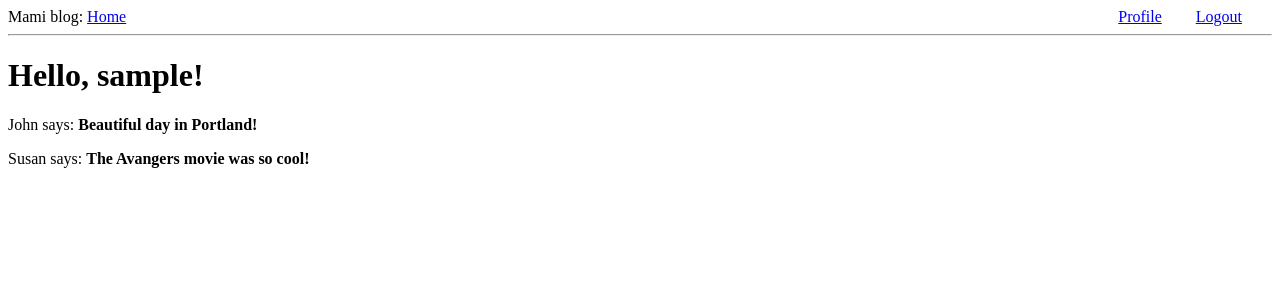
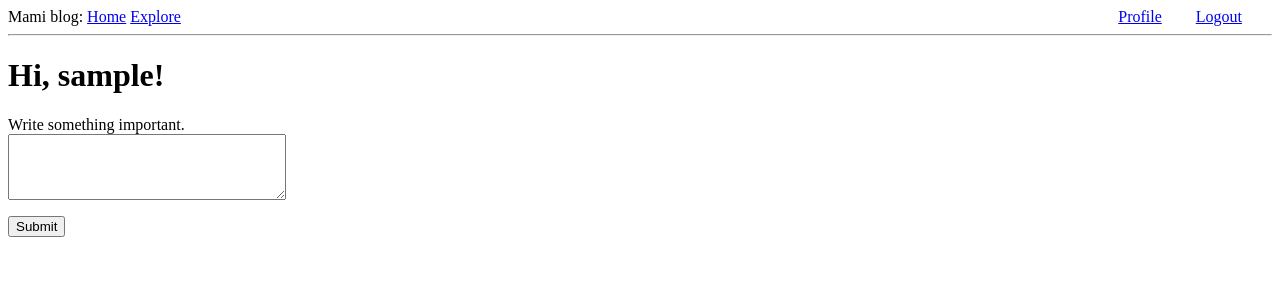
Before and after one commit to muluel/flask-blog, a Flask app: page / in a window 1280 px wide. Shown: the top 300 px of the page. Run offline with Flask 2, Linux system fonts and the light colour scheme; the visitor is signed in with stand-in values (Sample User, id 1); data comes from the database, SQL or seed files in the repository; data that the repository does not hold is empty; parts of the project's set-up code (start-up, migrations or seed data) failed here and were passed over.

Commit message:
write post added

```diff
--- a/app/forms.py
+++ b/app/forms.py
@@ -30,5 +30,20 @@ class RegistrationForm(FlaskForm):
 
 class EditProfileForm(FlaskForm):
     username = StringField('Username', validators=[DataRequired()])
-    about_me = TextAreaField('About Me', validators=[Length(min=0, max=140)])
+    about_me = TextAreaField('About me', validators=[Length(min=0, max=140)])
     submit = SubmitField('Submit')
+
+    def __init__(self, original_username, *args, **kwargs):
+        super(EditProfileForm, self).__init__(*args, **kwargs)
+        self.original_username = original_username
+
+    def validate_username(self, username):
+        if username.data != self.original_username:
+            user = User.query.filter_by(username=self.username.data).first()
+            if user is not None:
+                raise ValidationError('Please use a different username.')
+
+class PostForm(FlaskForm):
+    post = TextAreaField('Write something important.', validators=[
+        DataRequired(), Length(min=1,max=140)])
+    submit = SubmitField('Submit')
--- a/app/models.py
+++ b/app/models.py
@@ -57,7 +57,7 @@ class User(UserMixin, db.Model):
         followed = Post.query.join(
             followers, (followers.c.followed_id == Post.user_id)).filter(
                 followers.c.follower_id == self.id)
-        own, = Post.query.filter_by(user_id=self.id)
+        own = Post.query.filter_by(user_id=self.id)
         return followed.union(own).order_by(Post.timestamp.desc())
 
 # User Loader Function
--- a/app/routes.py
+++ b/app/routes.py
@@ -1,31 +1,28 @@
 from flask import render_template, flash, redirect, url_for, request
 from app import app, db
-from app.forms import LoginForm, RegistrationForm, EditProfileForm
+from app.forms import LoginForm, RegistrationForm, EditProfileForm, PostForm
 from flask_login import current_user, login_user, logout_user, login_required
 from werkzeug.urls import url_parse
-from app.models import User
+from app.models import User, Post
 from datetime import datetime
 
 # Url setting
-@app.route('/')
-@app.route('/index')
+@app.route('/', methods=['GET','POST'])
+@app.route('/index', methods=['GET','POST'])
 @login_required
 
 # index view
 def index():
-    user={'username':'John', 'username':'Susan'}
-    posts=[
-        {
-            'author':{'username':'John'},
-            'body': 'Beautiful day in Portland!'
-        },
-        {
-            'author':{'username':'Susan'},
-            'body': 'The Avangers movie was so cool!'
-        }
-    ]
+    form = PostForm()
+    if form.validate_on_submit():
+        post = Post(body=form.post.data, author=current_user)
+        db.session.add(post)
+        db.session.commit()
+        flash('Your post is sended.')
+        return redirect(url_for('index'))
+    posts = current_user.followed_posts().all()
     # view leri render ederek son hallerinin ne olmasini soyler
-    return render_template('index.html', title='Home', posts=posts)
+    return render_template('index.html', title='Home Page', form=form, posts=posts)
 
 #login sayfasi icin url
 @app.route('/login', methods=['GET','POST'])
@@ -137,3 +134,10 @@ def unfollow(username):
     db.session.commit()
     flash('You are not following {}.'.format(username))
     return redirect(url_for('user', username=username))
+
+@app.route('/explore')
+@login_required
+
+def explore():
+    posts = Post.query.order_by(Post.timestamp.desc()).all()
+    return render_template('index.html', title='Explore', posts=posts)
--- a/app/templates/_post.html
+++ b/app/templates/_post.html
@@ -3,7 +3,11 @@
         <td>
             <img src="{{ post.author.avatar(36) }}">
         </td>
-        <td>{{ post.author.username }} says:
+        <td>
+            <a href="{{ url_for('user', username=post.author.username) }}">
+                {{ post.author.username }}
+            </a>
+            says:
             <br>{{ post.body }}</td>
     </tr>
 </table>
--- a/app/templates/base.html
+++ b/app/templates/base.html
@@ -22,6 +22,7 @@
     <div>
         Mami blog:
         <a href="{{ url_for('index') }}">Home</a>
+        <a href="{{ url_for('explore') }}">Explore</a>
         {% if current_user.is_anonymous %}
         <a href="{{ url_for('login') }}">Login</a>
         {% else %}
--- a/app/templates/index.html
+++ b/app/templates/index.html
@@ -2,18 +2,24 @@
 
 {% block content %}
 
-<h1>Hello, {{ current_user.username }}!</h1>
+    <h1>Hi, {{ current_user.username }}!</h1>
+    {% if form %}
 
-{% for post in posts %}
-<div>
-    <p>
-        {{post.author.username}} says:
-        <b>
-            {{post.body}}
-        </b>
-    </p>
-</div>
+        <form action="" method="post">
+            {{ form.hidden_tag() }}
+            <p>
+                {{ form.post.label }}<br>
+                {{ form.post(cols=32, rows=4) }}<br>
+                {% for error in form.post.errors %}
+                <span>[{{ error }}]</span>
+                {% endfor %}
+            </p>
+            <p>{{ form.submit() }}</p>
+        </form>
 
-{% endfor %}
+    {% endif %}
+    {% for post in posts %}
+        {% include "_post.html" %}
+    {% endfor %}
 
 {% endblock content %}
```
